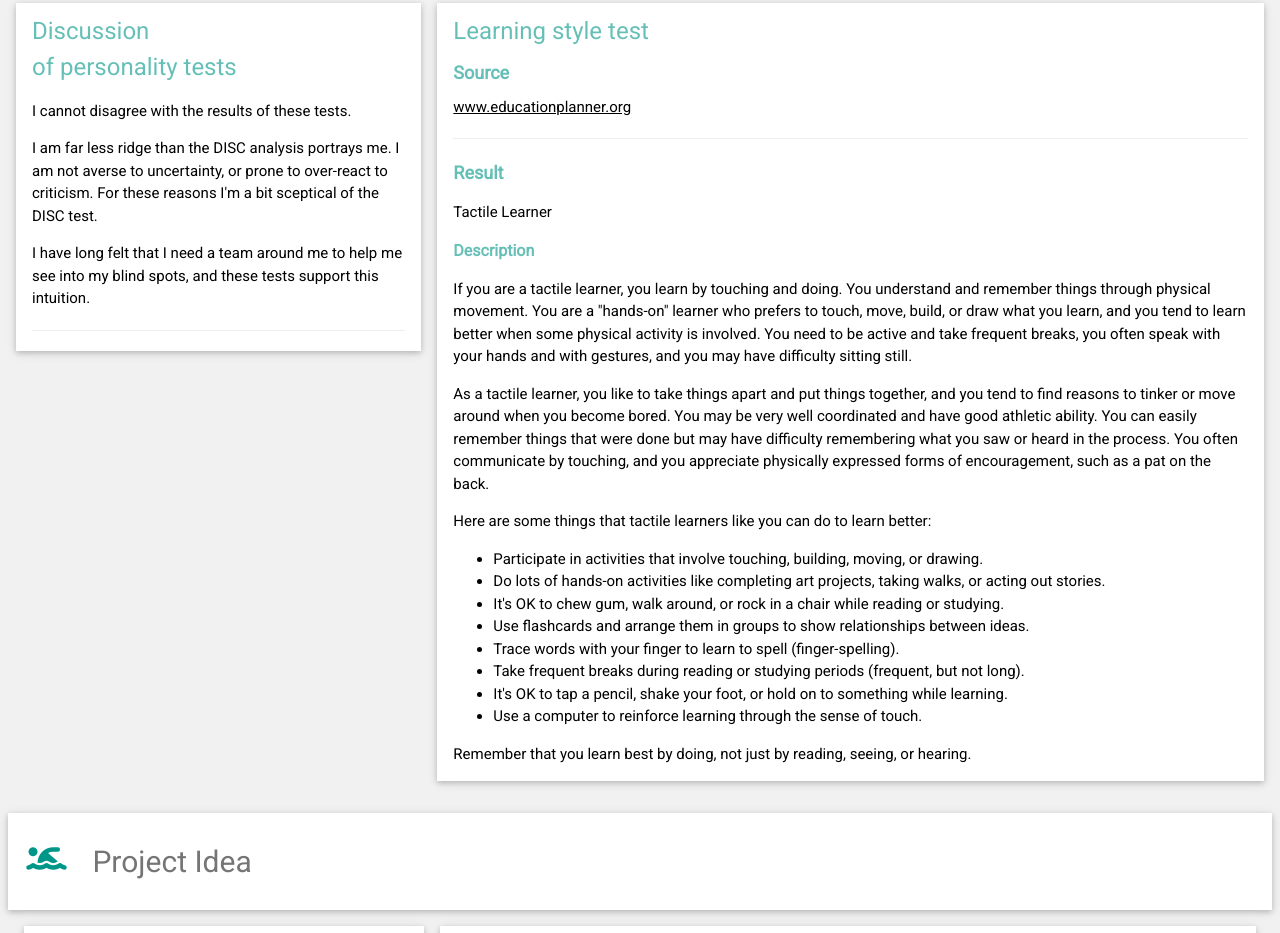
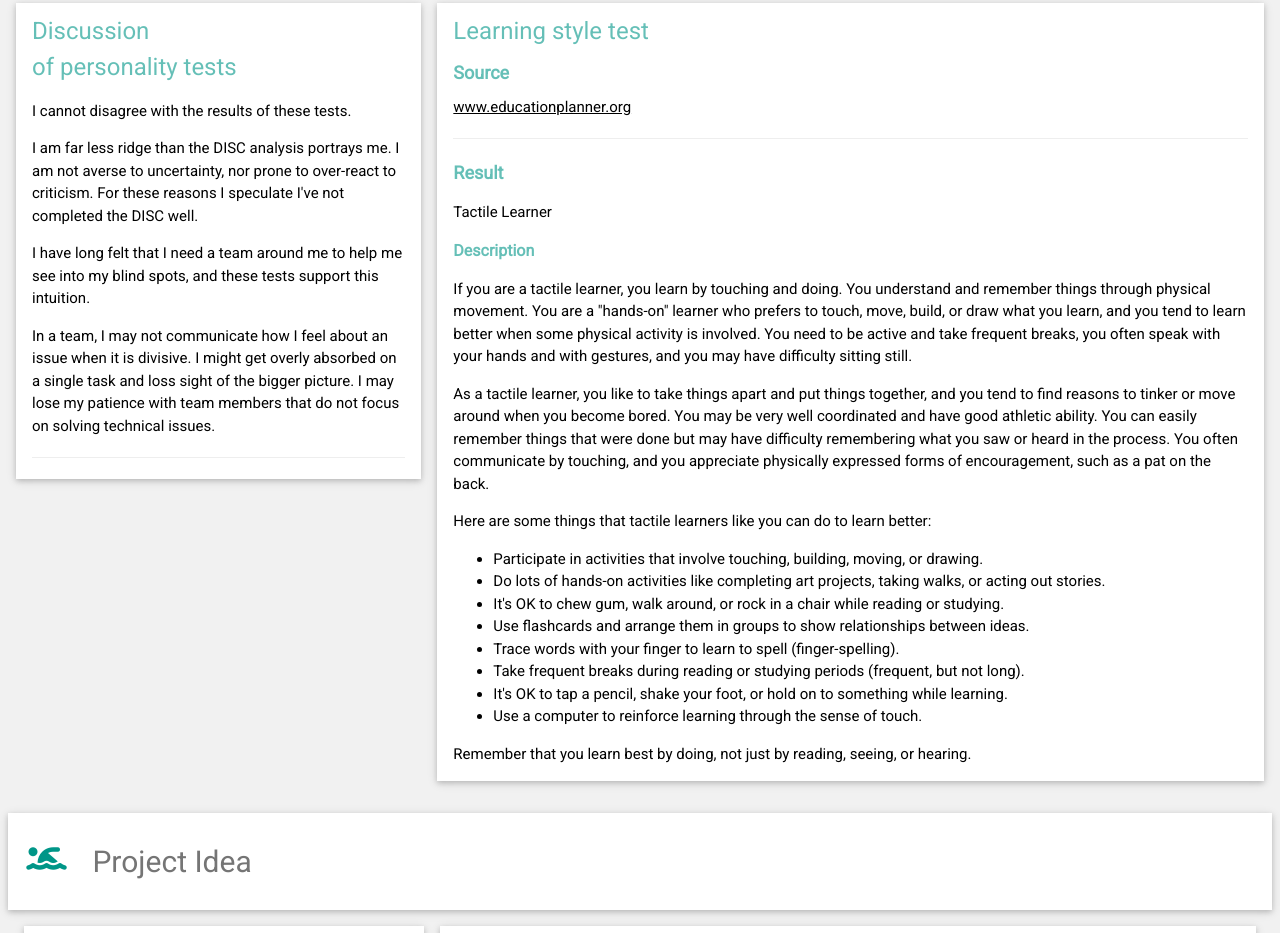
Before and after one commit to AnthonyBro/COSC2196_Assignment1, a plain HTML site: page index.html in a window 1280 px wide. Shown: the part 3928-4861 px from the top of the page. Drawn offline with nearby package versions, Linux system fonts and the light colour scheme.

Commit message:
minor edits to text

```diff
--- a/index.html
+++ b/index.html
@@ -542,12 +542,18 @@ html,body,h1,h2,h3,h4,h5,h6 {font-family: "Roboto", sans-serif}
         </p>
         <p>
           I am far less ridge than the DISC analysis portrays me.
-          I am not averse to uncertainty, or prone to over-react to criticism.
-          For these reasons I'm a bit sceptical of the DISC test.
+          I am not averse to uncertainty, nor prone to over-react to criticism.
+          For these reasons I speculate I've not completed the DISC well.
 
         </p>
         <p>
           I have long felt that I need a team around me to help me see into my blind spots, and these tests support this intuition.
+        </p>
+
+        <p>
+          In a team, I may not communicate how I feel about an issue when it is divisive. I might get overly absorbed
+          on a single task and loss sight of the bigger picture. I may lose my patience with team members that do not focus
+          on solving technical issues.
         </p>
         <hr>
 
```
